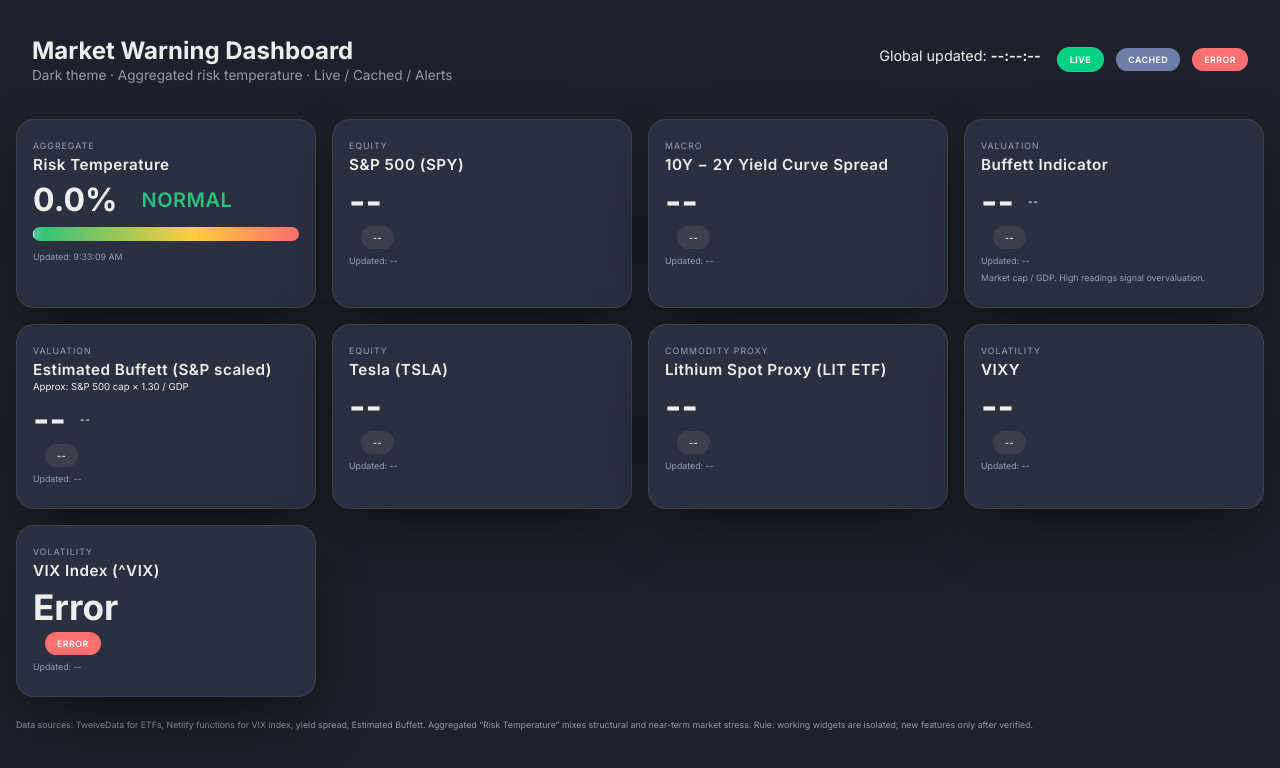
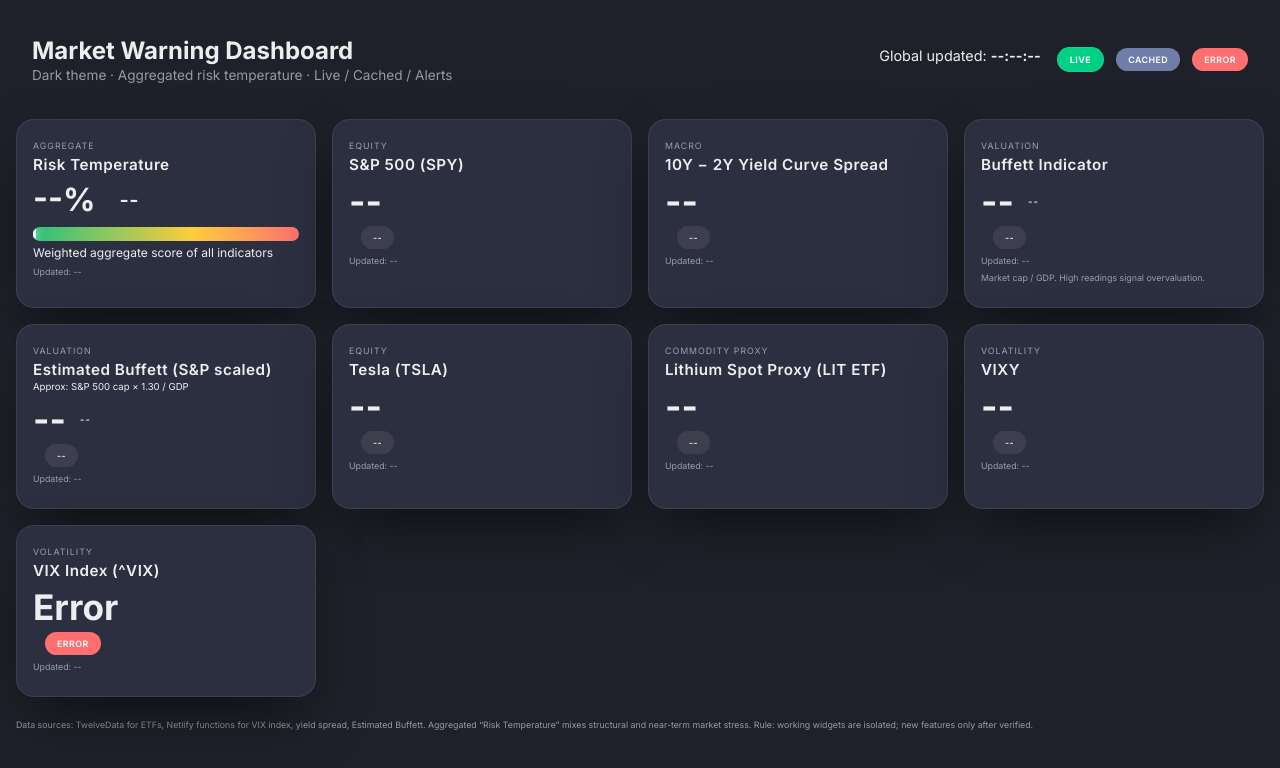
Before and after one commit to Spikerama/Live_Market_Dashboard, a website: page index.html in a window 1280 px wide. Drawn offline with nearby package versions, Linux system fonts and the light colour scheme; no server answers.

Commit message:
Update index.html

```diff
--- a/index.html
+++ b/index.html
@@ -224,12 +224,15 @@
 <script>
   const TWELVE_KEY = '26137bba624c4dcb9b5284ad1b234071';
 
+  // —— cache namespace (bump this string after a deploy to force a fresh cache everywhere)
+  const CACHE_NS = 'v3';
+
   function cacheSet(key, obj) {
-    try { localStorage.setItem(key, JSON.stringify({ ts: Date.now(), data: obj })); }
+    try { localStorage.setItem(`${CACHE_NS}:${key}`, JSON.stringify({ ts: Date.now(), data: obj })); }
     catch {}
   }
   function cacheGet(key) {
-    try { return JSON.parse(localStorage.getItem(key)); }
+    try { return JSON.parse(localStorage.getItem(`${CACHE_NS}:${key}`)); }
     catch { return null; }
   }
 
@@ -373,123 +376,6 @@
   }
 
   // ──────────────────────────────────────────────────────────────
-  // Risk Temperature (adds VIX regime + VIX move without double-counting)
-  // ──────────────────────────────────────────────────────────────
-  function refreshRiskTemperature() {
-    const now = new Date();
-
-    // pull cached data
-    const est      = cacheGet('estimated-buffett')?.data;
-    const yieldc   = cacheGet('yield')?.data;
-    const spy      = cacheGet('sp500')?.data;
-    const tsla     = cacheGet('tsla')?.data;
-    const lithium  = cacheGet('lithium')?.data;
-
-    // VIX sources
-    const vixIdxC  = cacheGet('vix-index')?.data;   // { price, change }
-    const vixyC    = cacheGet('vix')?.data;         // { price, pct }
-
-    const vixPrice     = (vixIdxC && Number.isFinite(Number(vixIdxC.price))) ? Number(vixIdxC.price) : null;
-    const vixIdxChange = (vixIdxC && typeof vixIdxC.change === 'number') ? vixIdxC.change : null; // %
-    const vixyChange   = (vixyC   && typeof vixyC.pct   === 'number') ? vixyC.pct   : null;       // %
-
-    // choose the larger intraday move (only contributes if > 0)
-    let chosenMove = null, chosenMoveSrc = '';
-    if (typeof vixIdxChange === 'number') { chosenMove = vixIdxChange; chosenMoveSrc = '^VIX'; }
-    if (typeof vixyChange === 'number' && (chosenMove == null || vixyChange > chosenMove)) {
-      chosenMove = vixyChange; chosenMoveSrc = 'VIXY';
-    }
-
-    // scoring
-    let score = 0;
-    const parts = [];
-
-    // 1) Buffett valuation (0–30 pts), ratio can be % or ×
-    if (est && typeof est.ratio === 'number') {
-      const r = est.ratio > 10 ? est.ratio / 100 : est.ratio;   // normalize to ×
-      const buffScore = Math.min(Math.max(r, 0), 5) * 6;        // 0–5× -> 0–30
-      score += buffScore;
-      parts.push(`Buffett ${r.toFixed(2)}× → ${buffScore.toFixed(1)}`);
-    }
-
-    // 2) Yield spread (+2…–1 → 0–25 pts)
-    if (yieldc && typeof yieldc.spread === 'number') {
-      const clamped = Math.max(Math.min(yieldc.spread, 2), -1);
-      const yScore  = (2 - clamped) / 3 * 25;
-      score += yScore;
-      parts.push(`Yield ${yieldc.spread.toFixed(2)}% → ${yScore.toFixed(1)}`);
-    }
-
-    // 3) SPY drop (0…–3% → 0–15 pts)
-    if (spy && typeof spy.pct === 'number') {
-      const sScore = Math.min(Math.max(-spy.pct, 0), 3) / 3 * 15;
-      score += sScore;
-      parts.push(`SPY ${spy.pct.toFixed(2)}% → ${sScore.toFixed(1)}`);
-    }
-
-    // 4a) VIX level (use ^VIX price) → 0–10 pts (12→0, 30→10; clamped)
-    if (vixPrice != null) {
-      const low = 12, high = 30;
-      const t = Math.max(0, Math.min(1, (vixPrice - low) / (high - low)));
-      const vixLevelScore = t * 10;
-      score += vixLevelScore;
-      parts.push(`VIX lvl ${vixPrice.toFixed(2)} → ${vixLevelScore.toFixed(1)}`);
-    }
-
-    // 4b) VIX move (take larger of VIXY or ^VIX % move) → 0–5 pts (up moves only)
-    if (typeof chosenMove === 'number') {
-      const up = Math.max(chosenMove, 0); // only rises add risk
-      const vixMoveScore = Math.min(up, 5) / 5 * 5; // cap at +5%
-      score += vixMoveScore;
-      parts.push(`VIX move (${chosenMoveSrc}) ${chosenMove.toFixed(2)}% → ${vixMoveScore.toFixed(1)}`);
-    }
-
-    // 5) TSLA drop (0…–5% → 0–10 pts)
-    if (tsla && typeof tsla.pct === 'number') {
-      const tScore = Math.min(Math.max(-tsla.pct, 0), 5) / 5 * 10;
-      score += tScore;
-      parts.push(`TSLA ${tsla.pct.toFixed(2)}% → ${tScore.toFixed(1)}`);
-    }
-
-    // 6) Lithium move (|±5%| → 0–5 pts)
-    if (lithium && typeof lithium.pct === 'number') {
-      const lScore = Math.min(Math.abs(lithium.pct), 5) / 5 * 5;
-      score += lScore;
-      parts.push(`LIT ${lithium.pct.toFixed(2)}% → ${lScore.toFixed(1)}`);
-    }
-
-    // clamp and paint
-    score = Math.max(0, Math.min(100, score));
-
-    const marker  = document.getElementById('risk-temp-marker');
-    const needle  = document.getElementById('risk-temp-needle');
-    const labelEl = document.getElementById('risk-temp-status');
-    const scoreEl = document.getElementById('risk-temp-score');
-    const details = document.getElementById('risk-temp-details');
-    const updated = document.getElementById('risk-temp-updated');
-    const color   = riskColor(score);
-
-    if (marker) { marker.style.left = `${score}%`; marker.style.background = color; }
-    if (needle) needle.style.left = `${score}%`;
-    if (scoreEl) scoreEl.textContent = `${score.toFixed(1)}%`;
-
-    let statusText = 'Normal';
-    if (score >= 65)      statusText = 'High Risk';
-    else if (score >= 40) statusText = 'Caution';
-    else if (score >= 25) statusText = 'Elevated';
-    if (labelEl) { labelEl.textContent = statusText; labelEl.style.color = color; labelEl.style.background = 'none'; }
-
-    if (details) details.textContent = parts.join(' · ');
-    if (updated) updated.textContent = 'Updated: ' + now.toLocaleTimeString();
-
-    const card = document.getElementById('card-risk-temp');
-    if (card) {
-      if (score >= 70) card.classList.add('alert');
-      else card.classList.remove('alert');
-    }
-  }
-
-  // ──────────────────────────────────────────────────────────────
   // VIX Index (^VIX) — fetch direct from function and render
   // ──────────────────────────────────────────────────────────────
   async function refreshVIXIndex() {
@@ -562,12 +448,13 @@
 
   document.addEventListener('DOMContentLoaded', () => {
     refreshAllWidgets();
-    refreshVIXIndex();               // ← ensure VIX index fetch runs
+    refreshVIXIndex();
     setInterval(refreshAllWidgets, 120000);
     setInterval(refreshVIXIndex, 120000);
   });
 </script>
 
 
+
 </body>
 </html>
```
